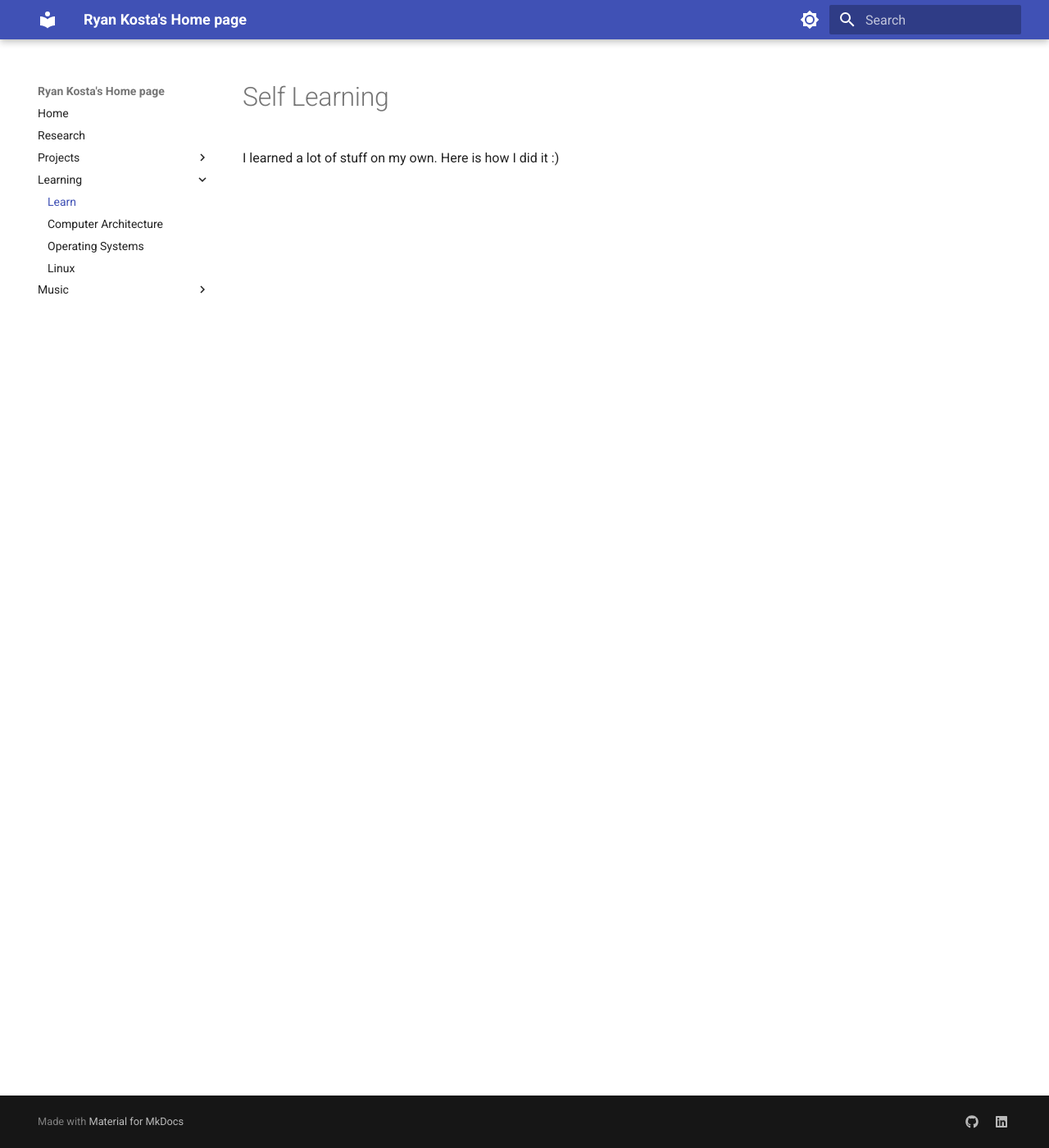
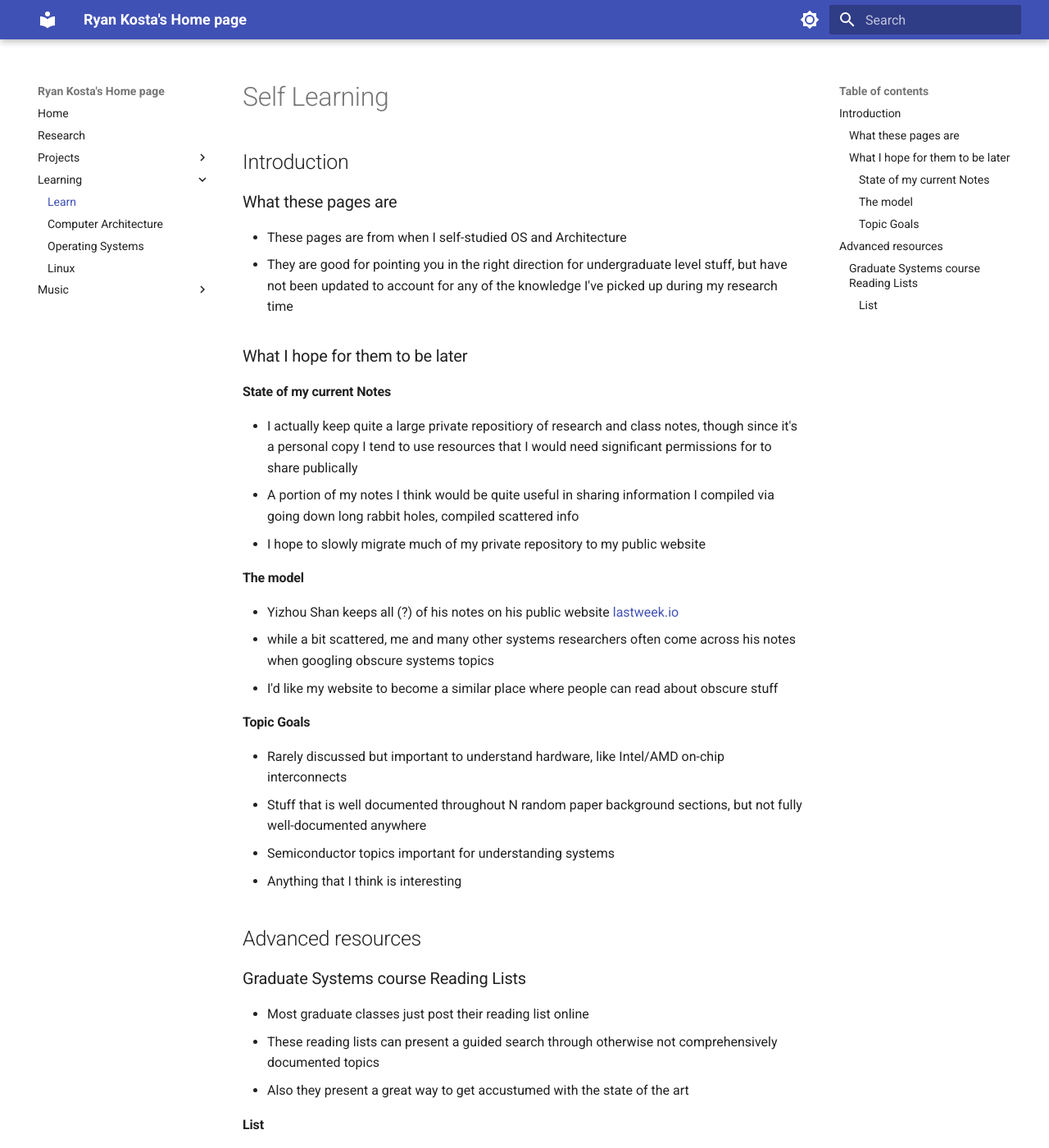
Before and after one commit to ryankosta/ryankosta.github.io, an MkDocs documentation site: the page built from docs/selflearn/learn.md, in a window 1280 px wide and 1400 px high. Shown: the whole window at 82% size. Built offline with MkDocs 1.6.1 and Material for MkDocs 9.7.7, drawn with Linux system fonts in a browser that asks for light colours; some of the changed text lies outside the part shown.

Commit message:
update cpu notes

```diff
--- a/docs/selflearn/learn.md
+++ b/docs/selflearn/learn.md
@@ -1,2 +1,31 @@
-#Self Learning
-I learned a lot of stuff on my own. Here is how I did it :)
+# Self Learning
+## Introduction
+### What these pages are
+- These pages are from when I self-studied OS and Architecture
+- They are good for pointing you in the right direction for undergraduate level stuff, but have not been updated to account for any of the knowledge I've picked up during my research time
+### What I hope for them to be later
+#### State of my current Notes
+- I actually keep quite a large private repositiory of research and class notes, though since it's a personal copy I tend to use resources that I would need significant permissions for to share publically
+- A portion of my notes I think would be quite useful in sharing information I compiled via going down long rabbit holes, compiled scattered info
+- I hope to slowly migrate much of my private repository to my public website
+
+#### The model
+- Yizhou Shan keeps all (?) of his notes on his public website [lastweek.io](http://lastweek.io/)
+- while a bit scattered, me and many other systems researchers often come across his notes when googling obscure systems topics
+- I'd like my website to become a similar place where people can read about obscure stuff
+#### Topic Goals
+- Rarely discussed but important to understand hardware, like Intel/AMD on-chip interconnects
+- Stuff that is well documented throughout N random paper background sections, but not fully well-documented anywhere
+- Semiconductor topics important for understanding systems
+- Anything that I think is interesting
+## Advanced resources
+### Graduate Systems course Reading Lists
+- Most graduate classes just post their reading list online
+- These reading lists can present a guided search through otherwise not comprehensively documented topics
+- Also they present a great way to get accustumed with the state of the art
+#### List
+- [Operating Systems in Datacenters](https://amyousterhout.com/cse291-fall23/) (UCSD CSE 291) by Amy Ousterhout
+	- Discusses modern OS and datacenter techniques
+	- This is a fun class if you ever get a chance to take it :)
+- [Graduate OS](https://amyousterhout.com/cse221-fall24/readings.html) (UCSD CSE 221) by Amy Ousterhout
+	- A multi-topic class covering many of the big papers in OS
```
Also changed, not shown: docs/projects/cpus.md (+11 -9 lines).
